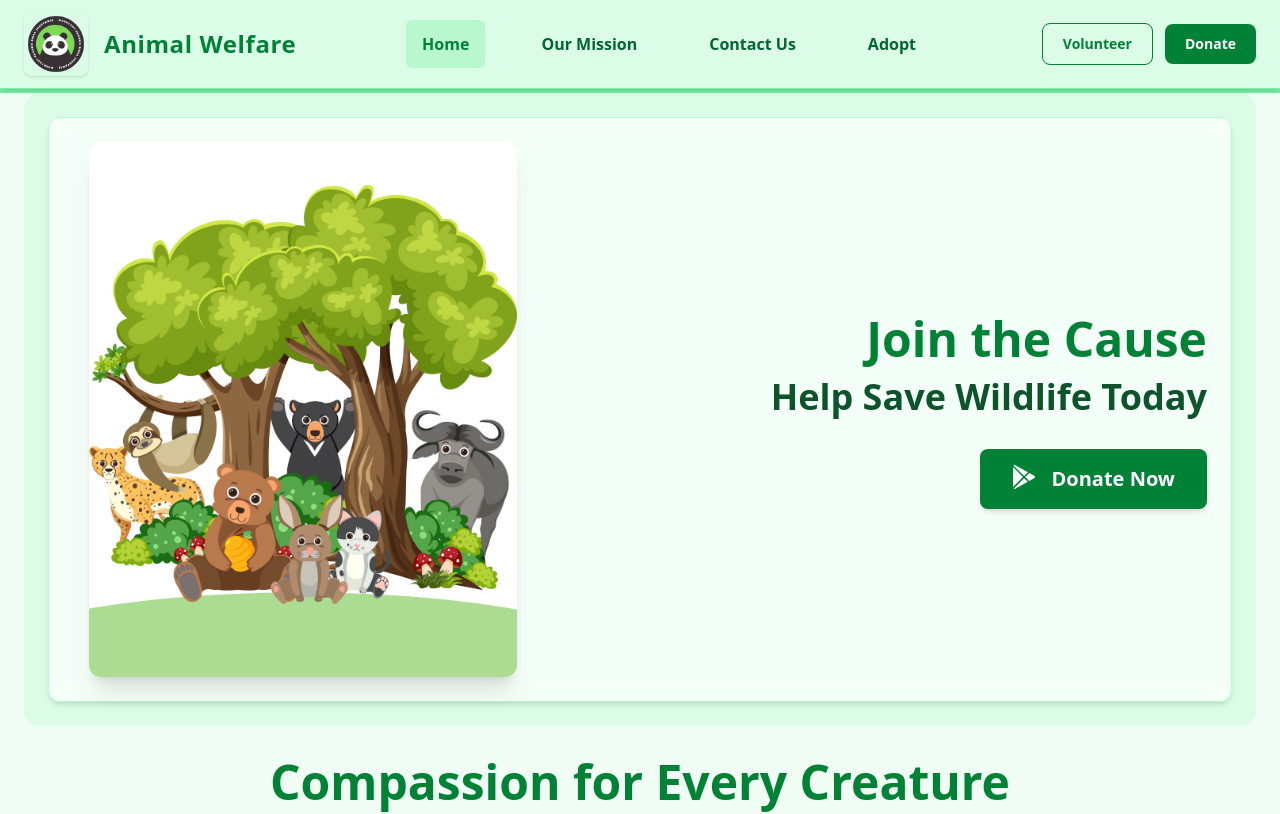
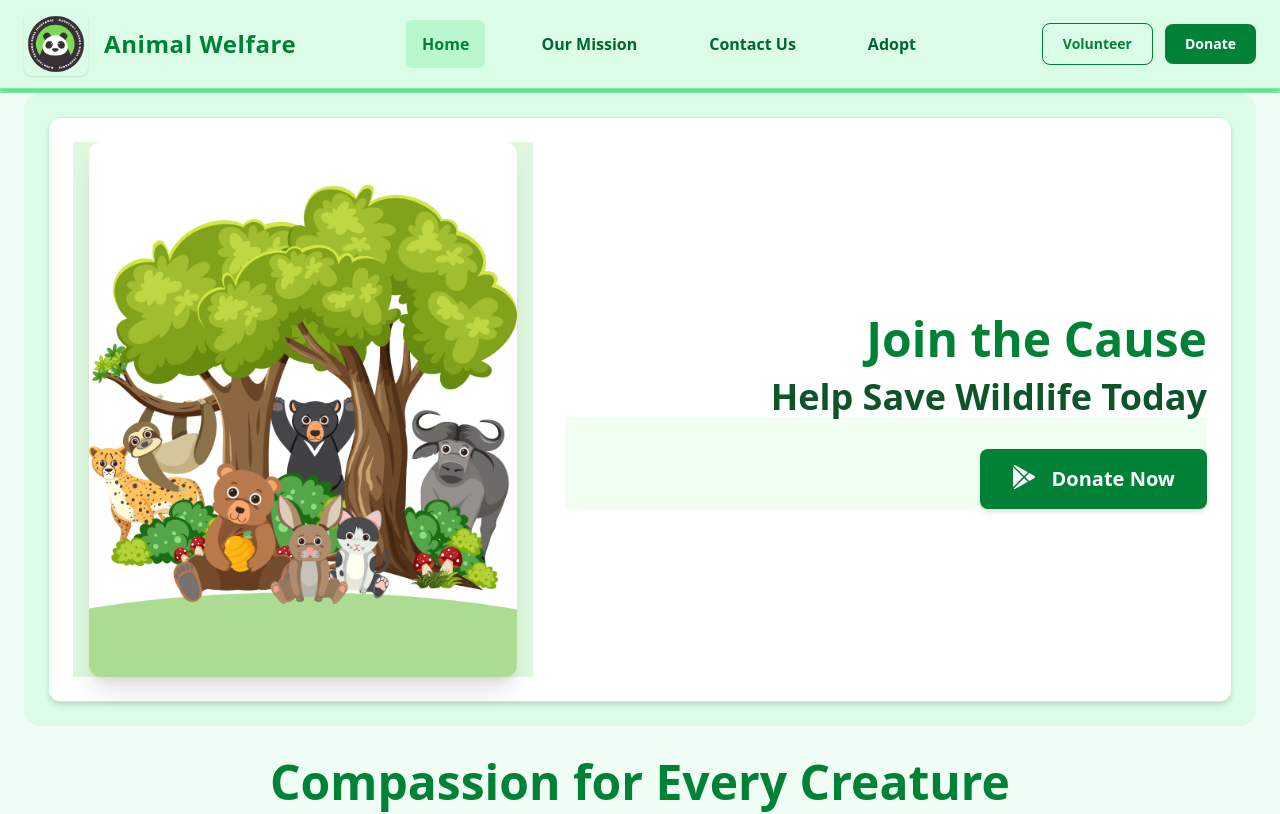
Before and after one commit to dushyantsharma460/Rounting-WildLife, a React (Vite) app: page / in a window 1280 px wide. Shown: the top 814 px of the page. Built offline with nearby package versions, Linux system fonts and the light colour scheme.

Commit message:
Update Home.jsx

```diff
--- a/src/components/Home/Home.jsx
+++ b/src/components/Home/Home.jsx
@@ -3,15 +3,17 @@ import { Link } from 'react-router-dom';
 
 export default function Home() {
     return (
-        <div className="bg-green-50 border-t-4 border-green-300">
+        <div className="bg-green-50 border-t-4 border-green-300 min-h-screen">
             <div className="container mx-auto px-6 md:px-12 xl:px-6">
 
                 {/* Outer wrapper with light green background and padding */}
                 <div className="p-4 sm:p-6 bg-green-100 rounded-2xl">
-                    <div className="flex flex-col sm:flex-row items-center gap-8 p-4 sm:p-6 rounded-xl border border-green-200 shadow-md bg-white/70 backdrop-blur">
-
+                    <div
+                        className="flex flex-col sm:flex-row items-center gap-8 p-4 sm:p-6 rounded-xl border border-green-200 shadow-md bg-white"
+                        style={{ position: 'relative' }} // added relative position
+                    >
                         {/* Image on the left - no extra bg */}
-                        <div className="sm:w-5/12 px-2 sm:px-4">
+                        <div className="sm:w-5/12 px-2 sm:px-4" style={{ backgroundColor: '#def7de' }}>
                             <img
                                 src="/Home.png"
                                 alt="Panda Illustration"
@@ -20,8 +22,14 @@ export default function Home() {
                         </div>
 
                         {/* Text and Donate button on the right */}
-                        <div className="sm:w-7/12 text-center sm:text-right px-2 sm:px-0">
-                            <h2 className="text-3xl sm:text-5xl font-extrabold text-green-700 leading-tight">
+                        <div
+                            className="sm:w-7/12 text-center sm:text-right px-2 sm:px-0"
+                            style={{ backgroundColor: '#f0fff0', minWidth: '300px' }} // debug bg & min width
+                        >
+                            <h2
+                                className="text-3xl sm:text-5xl font-extrabold text-green-700 leading-tight"
+                                style={{ position: 'relative', zIndex: 10, backgroundColor: 'white' }}
+                            >
                                 Join the Cause
                                 <span className="block text-green-900 text-2xl sm:text-4xl mt-2">
                                     Help Save Wildlife Today
```
